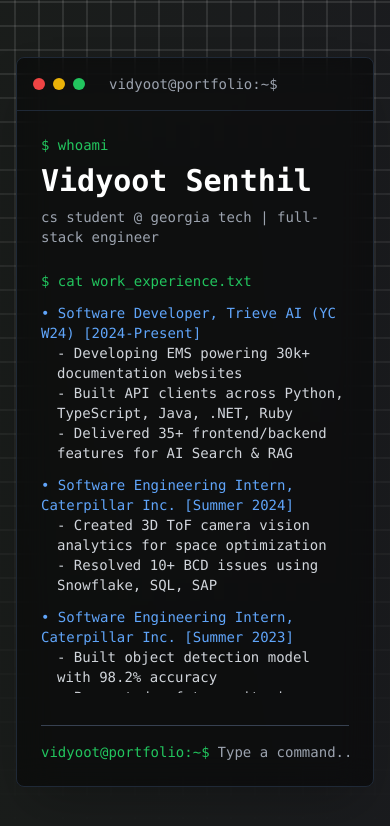
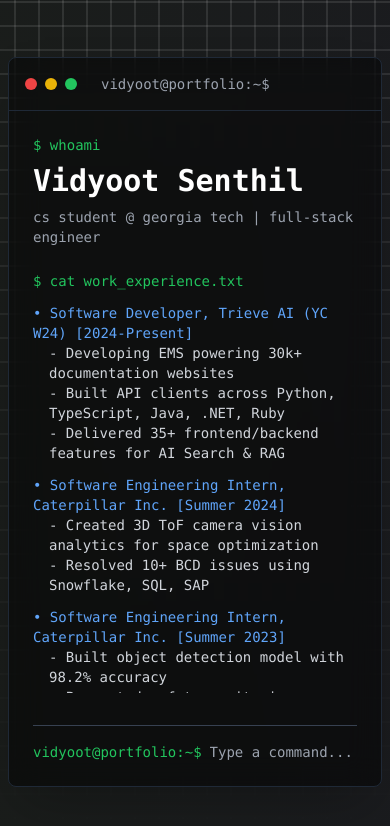
Before and after one commit to vid277/vidyoot.dev, a Next.js app: page / in a window 390 px wide. Shown: the top 826 px of the page. Built offline with nearby package versions, Linux system fonts and the light colour scheme.

Commit message:
much needed revamp for vidyoot.dev

```diff
--- a/app/components/HeroSection.tsx
+++ b/app/components/HeroSection.tsx
@@ -1,6 +1,6 @@
 "use client";
 
-import { motion } from "framer-motion";
+import { motion, useDragControls } from "framer-motion";
 import { useState, useRef, useEffect } from "react";
 
 export default function HeroSection() {
@@ -8,6 +8,7 @@ export default function HeroSection() {
   const [currentView, setCurrentView] = useState("all");
   const [command, setCommand] = useState("");
   const [commandHistory, setCommandHistory] = useState<string[]>([]);
+  const dragControls = useDragControls();
   const inputRef = useRef<HTMLInputElement>(null);
 
   const handleCommand = (cmd: string) => {
@@ -684,7 +685,7 @@ export default function HeroSection() {
   };
 
   return (
-    <section className="relative min-h-screen flex items-center justify-center p-4 md:p-8">
+    <section className="relative min-h-screen flex items-center justify-center p-2 sm:p-4 md:p-8">
       <div className="absolute inset-0 bg-gradient-to-r from-green-600/20 to-blue-600/20 opacity-10" />
       <div className="absolute inset-0">
         <div className="absolute inset-0 bg-[url('/grid.svg')] bg-center [mask-image:linear-gradient(180deg,white,rgba(255,255,255,0))]" />
@@ -692,23 +693,26 @@ export default function HeroSection() {
 
       <div className="relative z-10 w-full max-w-5xl">
         <motion.div
+          drag={window.innerWidth >= 768 ? true : false}
+          dragControls={dragControls}
+          dragMomentum={false}
+          dragElastic={0.1}
+          dragConstraints={{
+            top: -100,
+            left: -100,
+            right: 100,
+            bottom: 100,
+          }}
           initial={{ opacity: 0, y: 20 }}
           animate={{ opacity: 1, y: 0 }}
           transition={{ duration: 0.8 }}
-          className="bg-black/50 backdrop-blur-lg rounded-lg border border-gray-800 shadow-2xl"
+          onDragStart={() => setIsDragging(true)}
+          onDragEnd={() => setIsDragging(false)}
+          dragListener={false}
+          className="bg-black/50 backdrop-blur-lg rounded-lg border border-gray-800 shadow-2xl w-full max-w-4xl mx-auto"
         >
-          <motion.div
-            drag
-            dragMomentum={false}
-            dragElastic={0.1}
-            dragConstraints={{
-              top: -200,
-              left: -200,
-              right: 200,
-              bottom: 200,
-            }}
-            onDragStart={() => setIsDragging(true)}
-            onDragEnd={() => setIsDragging(false)}
+          <div
+            onPointerDown={(e) => dragControls.start(e)}
             className={`flex items-center gap-2 p-4 border-b border-gray-800 ${
               isDragging ? "cursor-grabbing" : "cursor-grab"
             }`}
@@ -719,7 +723,7 @@ export default function HeroSection() {
             <span className="ml-4 text-gray-400 text-sm font-mono">
               vidyoot@portfolio:~$
             </span>
-          </motion.div>
+          </div>
           <div className="p-6 min-h-[70vh] max-h-[80vh] flex flex-col">
             {/* Current Content */}
             <div className="flex-1 font-mono text-sm mb-4 overflow-y-auto scrollbar-thin scrollbar-track-gray-800 scrollbar-thumb-gray-600">
```
